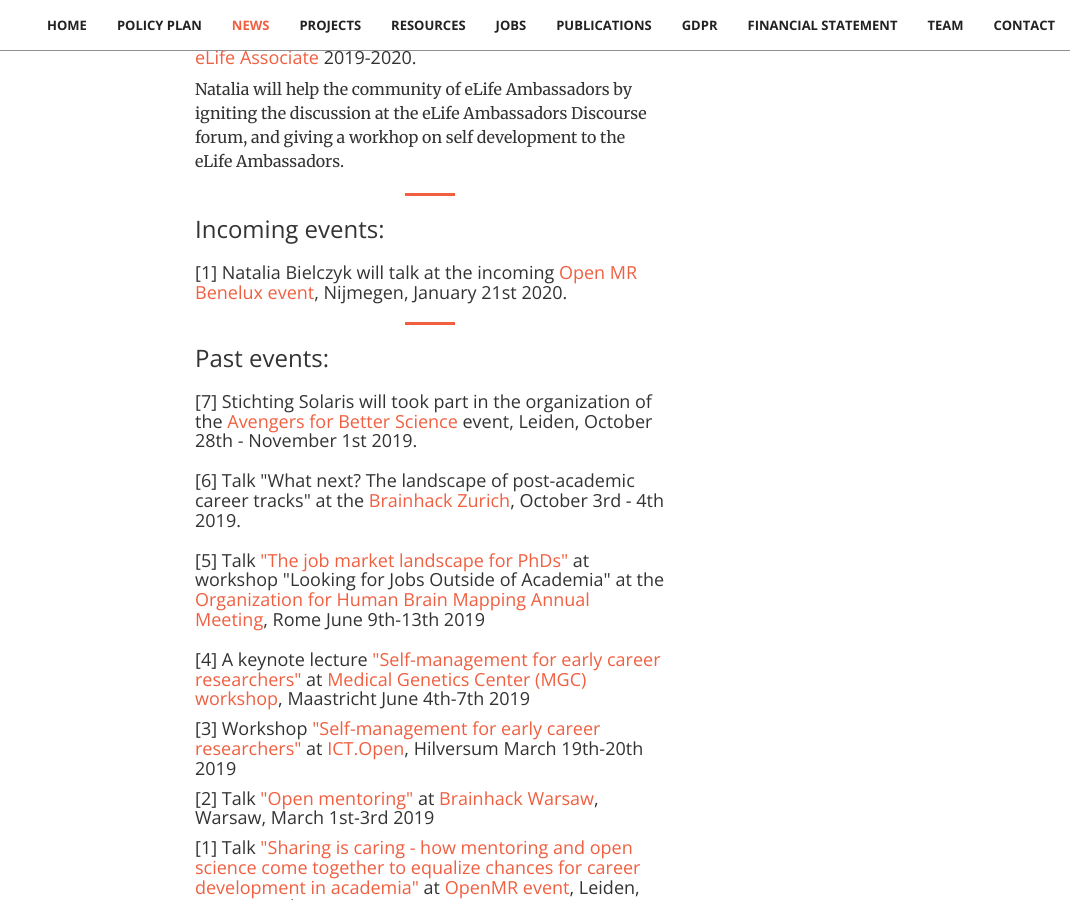
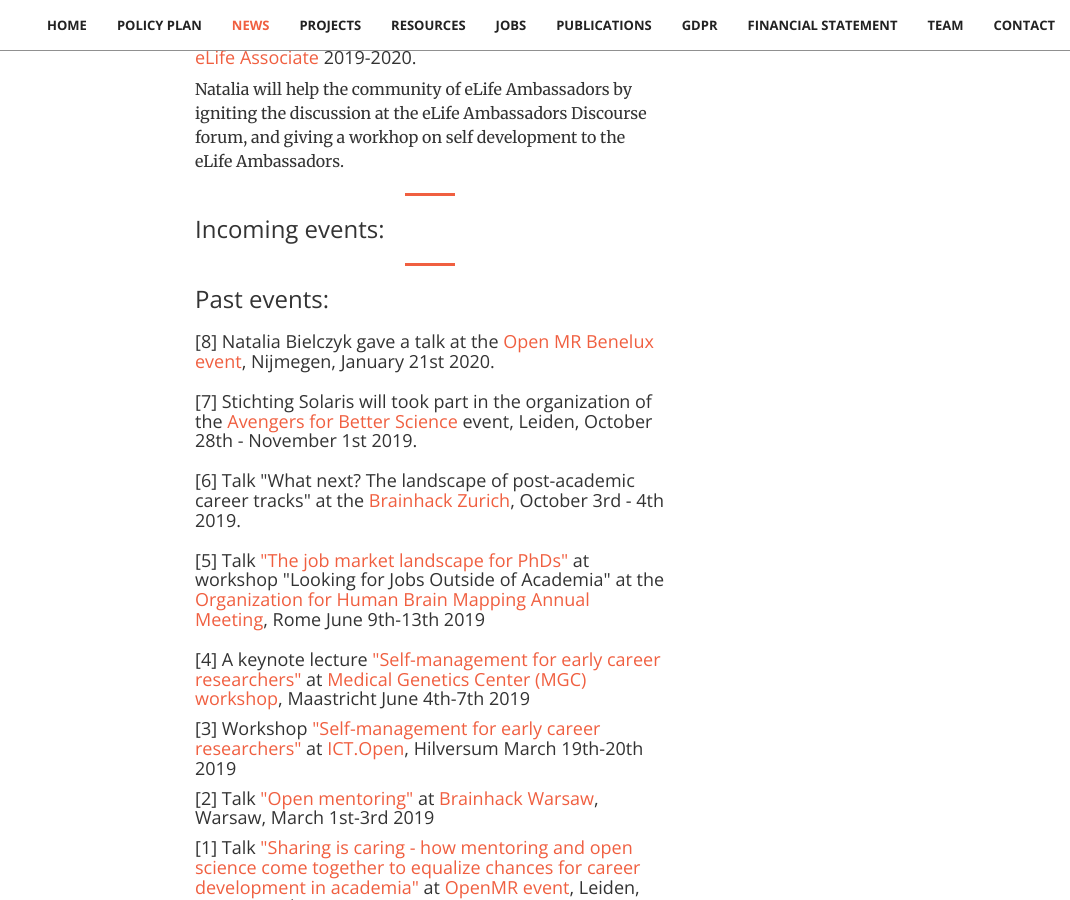
Before and after one commit to stichting-solaris/stichting-solaris.github.io, a Jekyll site: the page built from index.html, in a window 1280 px wide and 900 px high, scrolled down 8827 px. Shown: the whole window, without its empty margins (210-1280 px from the left). Built offline with Jekyll 4.4.1, drawn with Linux system fonts in a browser that asks for light colours.

Commit message:
Update news.html

```diff
--- a/_includes/news.html
+++ b/_includes/news.html
@@ -152,12 +152,14 @@
 <!-- Incoming events: -->
                 <hr class="primary">
                 <h3 class="section-heading">Incoming events:</h3>
-                <p><h4 class="section-heading">[1] Natalia Bielczyk will talk at the incoming <a href="https://openmrbenelux.github.io/">
-                    Open MR Benelux event</a>, Nijmegen, January 21st 2020.</h4></p>
 
 <!-- Past events: -->
                 <hr class="primary">
                 <h3 class="section-heading">Past events:</h3>
+
+               <p><h4 class="section-heading">[8] Natalia Bielczyk gave a talk at the
+                    <a href="https://openmrbenelux.github.io/">
+                    Open MR Benelux event</a>, Nijmegen, January 21st 2020.</h4></p>
 
                 <p><h4 class="section-heading">[7] Stichting Solaris will took part in the organization of the
                     <a href="https://avengers-for-better-science.github.io">
```
